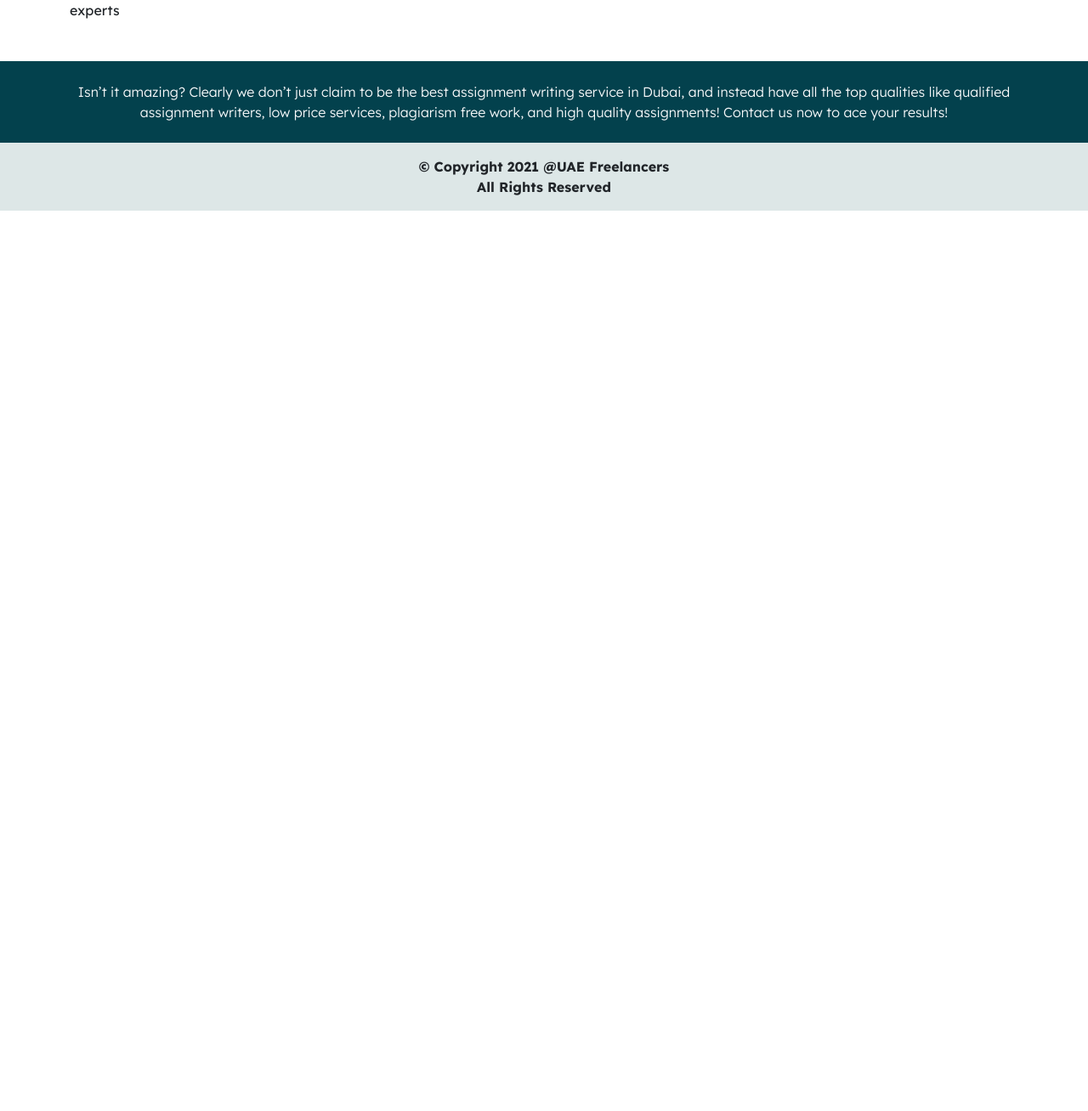
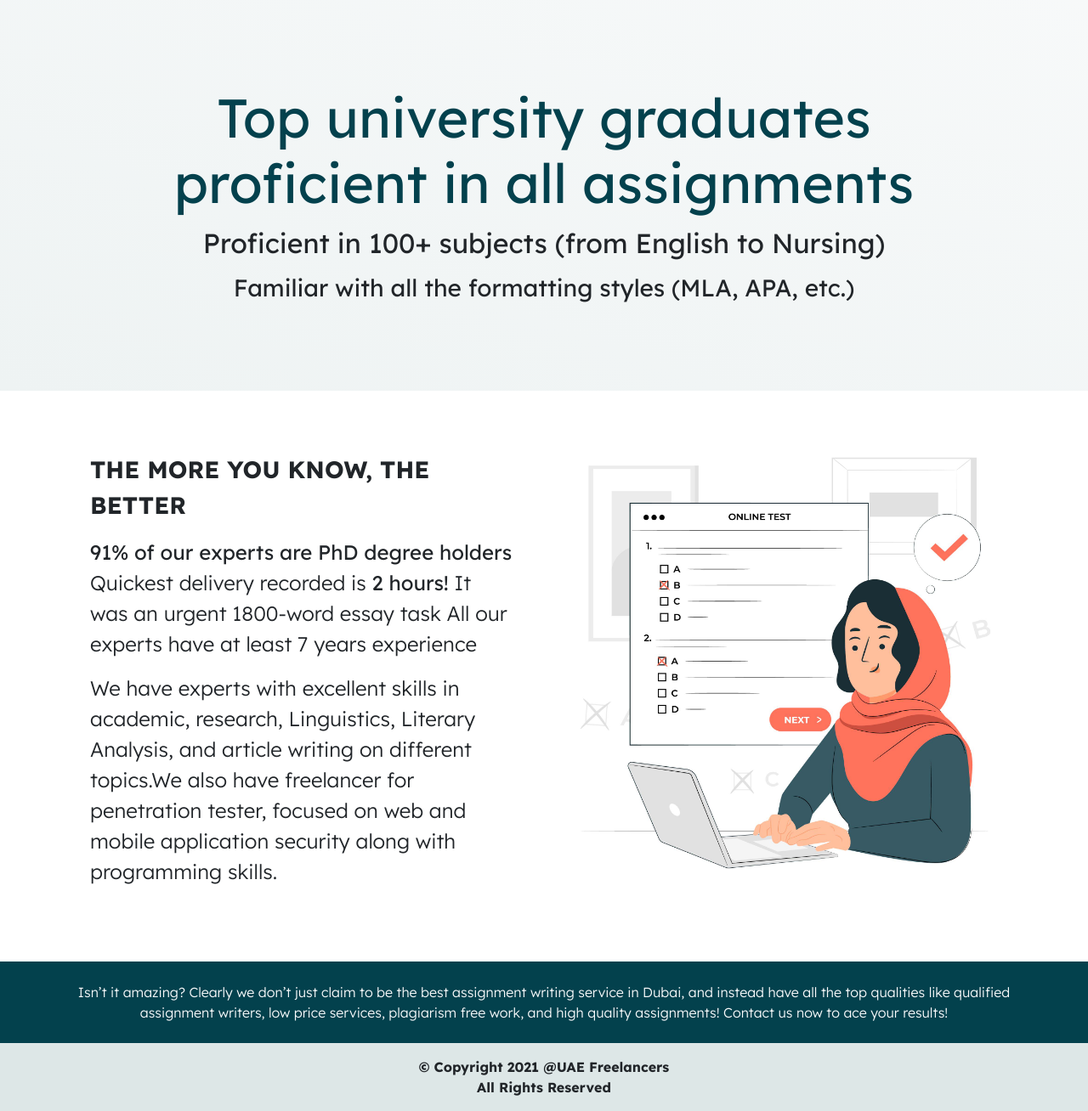
Before and after one commit to 2h311/uaeass, a Django app: template templates/main/experts.html in a window 1280 px wide. Shown: the part 98-1406 px from the top of the page at 85% size. Before the commit the page ends 346 px from the top, so only its background shows below. Run offline with Django 3.2, Linux system fonts and the light colour scheme; the template is opened without the code that fills it, so the values that code supplies are empty; some libraries are stand-ins or nearby versions.

Commit message:
added experts page

```diff
--- a/assets/styles/main.css
+++ b/assets/styles/main.css
@@ -38,3 +38,11 @@
 .text-dark-blue {
   color: #03414d;
 }
+
+.experts-section {
+  background-image: linear-gradient(
+    to right top,
+    rgba(221, 231, 231, 0.5),
+    rgba(3, 65, 77, 0.03)
+  );
+}
--- a/main/models.py
+++ b/main/models.py
@@ -44,7 +44,7 @@
 	title = models.CharField(max_length=256)
 	name = models.CharField(max_length=256)
 	qualification = models.CharField(max_length=256)
-	assignment_id = models.CharField(max_length=256)
+	# assignment_id = models.CharField(max_length=256)
 	star = models.IntegerField(choices=OPTIONS)
 	description = models.TextField()
 
--- a/main/urls.py
+++ b/main/urls.py
@@ -16,7 +16,7 @@
 
 	path('services/', ServicesView.as_view(), name='services'),
 	path('samples/', SamplesView.as_view(), name='samples'),
-	path('expert/', ExpertsView.as_view(), name='experts'),
+	path('experts/', ExpertsView.as_view(), name='experts'),
 ]
 
 if settings.DEBUG:
--- a/templates/main/assignment_form.html
+++ b/templates/main/assignment_form.html
@@ -271,7 +271,7 @@
 
     <!-- deadline -->
     <div class="col-md-6">
-      <input type="date" class="form-control mb-2" name="deadline" placeholder="Enter Deadline" required>
+      <input type="date" class="form-control mb-2" name="deadline" aria-placeholder="Enter Deadline" placeholder="Enter Deadline" required>
     </div>
 
     <!-- education levels -->
--- a/templates/main/experts.html
+++ b/templates/main/experts.html
@@ -1,14 +1,53 @@
 {% extends "main/base.html" %}
+{% load static %}
 
 {% block content %}
+<section class="experts-section py-5">
+  <main class="container-fluid">
+    <div class="container">
+      <div class="row">
+        <div class="col">
+          <div class="text-center p-5">
+            <p class="mb-0 display-3 fw-normal p-1 text-dark-blue">Top university graduates proficient in all assignments</p>
+            <p class="mb-0 fs-2 p-1">Proficient in 100+ subjects (from English to Nursing)</p>
+            <p class="mb-0 fs-3 p-1">Familiar with all the formatting styles (MLA, APA, etc.)</p>
+          </div>
+        </div>
+      </div>
+    </div>
+  </main>
+</section>
 
-<div class="container-fluid h-100">
+<div class="container-fluid mt-5">
   <div class="container">
+    <div class="row">
 
-    <p>
-      experts
-    </p>
+      <div class="col-md-12 col-lg-6">
+        <div class="p-4">
+          <p class="fs-3 fw-bold">
+            THE MORE YOU KNOW, THE BETTER
+          </p>
 
+          <p class="mb-0 fs-4">
+            91% of our experts are PhD degree holders
+          </p>
+
+          <p class="fs-4 fw-light">
+            Quickest delivery recorded is <strong>2 hours!</strong>
+            It was an urgent 1800-word essay task
+            All our experts have at least 7 years experience
+          </p>
+
+          <p class="fs-4 fw-light">
+            We have experts with excellent skills in academic, research, Linguistics, Literary Analysis, and article writing on different topics.We also have freelancer for penetration tester, focused on web and mobile application security along with programming skills.
+          </p>
+        </div>
+      </div>
+
+      <div class="col-md-12 col-lg-6">
+        <img class="img-fluid" src="{% static 'images/girl2.jpg' %}" alt="humaaan photo">
+      </div>
+    </div>
   </div>
 </div>
 
--- a/templates/main/services.html
+++ b/templates/main/services.html
@@ -4,6 +4,12 @@
 
 <div class="container-fluid h-100">
   <div class="container">
+
+    <div class="row">
+      <div class="col">
+        THE MORE YOU KNOW, THE BETTER
+      </div>
+    </div>
 
     <p>
       services
```
Also changed, not shown: templates/main/index.html (+3 -5 lines), templates/main/reviews.html (+18 -9 lines), db.sqlite3, main/migrations/0002_remove_review_assignment_id.py (added).
